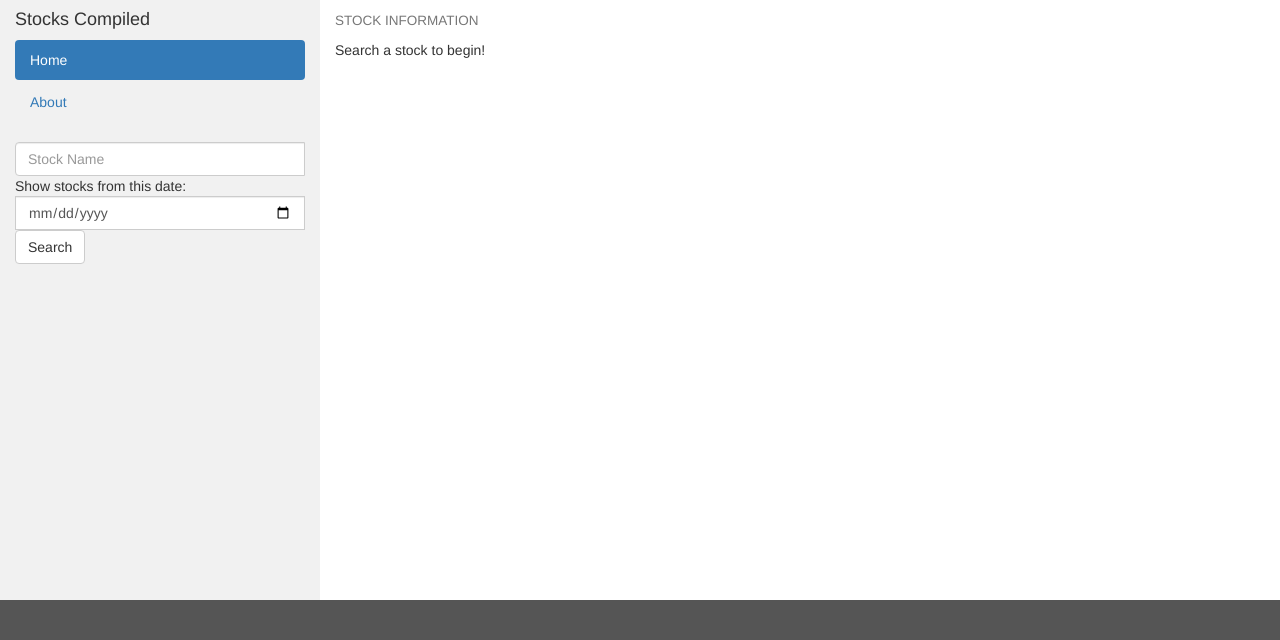
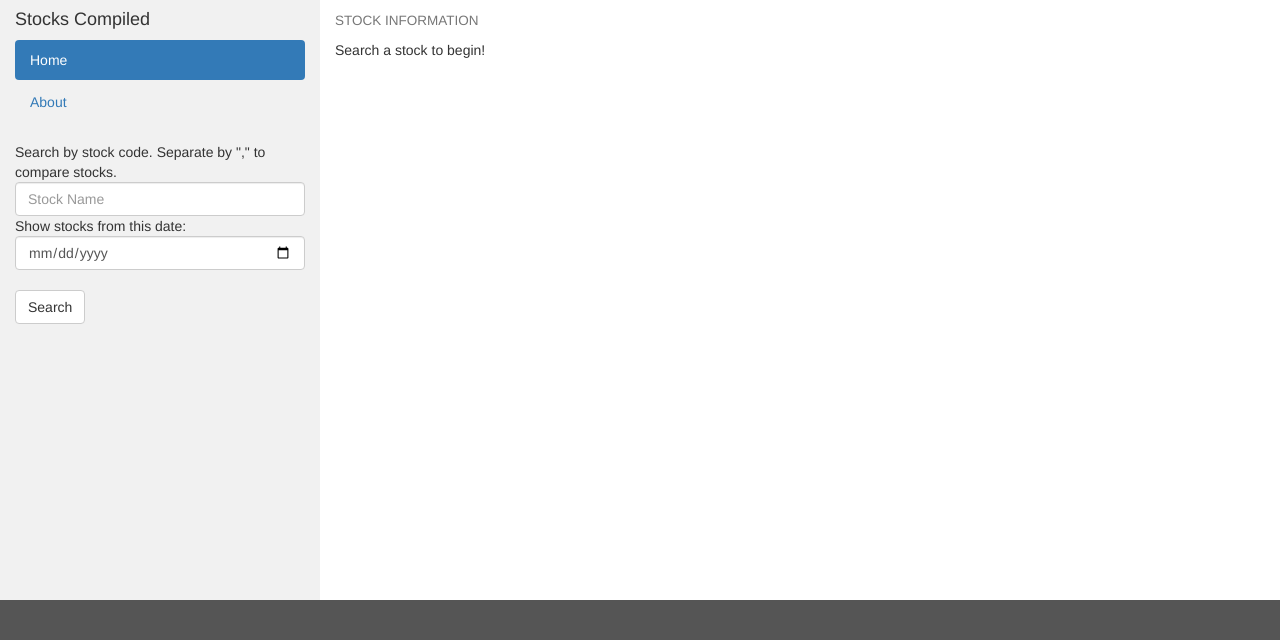
Before and after one commit to rigotre7/StockWebsite, a Django app: page / in a window 1280 px wide. Shown: the top 640 px of the page. Run offline with Django 3.2, Linux system fonts and the light colour scheme; parts of the project's set-up code (start-up, migrations or seed data) failed here and were passed over; some libraries are stand-ins or nearby versions.

Commit message:
can now search and compare more than one stock

```diff
--- a/home/templates/home/header.html
+++ b/home/templates/home/header.html
@@ -48,14 +48,12 @@
         <li class="active"><a href="#section1">Home</a></li>
         <li><a href="#section2">About</a></li>
       </ul><br>
-      <div class="input-group">
+      <div class="form-group">
+        Search by stock code. Separate by "," to compare stocks.
         <form role="search" action="/graph/">
-          <div class="form-group">
-            <input type="text" class="form-control" placeholder="Stock Name" name="name" required>
-            Show stocks from this date:
-            <input type="date" class="form-control" name="date" min="2000-01-02" required><br>
-
-          </div>
+          <input type="text" class="form-control" placeholder="Stock Name" name="name" required>
+          Show stocks from this date:
+          <input type="date" class="form-control" name="date" min="2000-01-02" required><br>
           <button type="submit" class="btn btn-default">Search</button>
         </form>
       </div>
--- a/home/views.py
+++ b/home/views.py
@@ -5,7 +5,7 @@ from django.http import HttpResponse
 import matplotlib as mpl
 mpl.use('Agg') # Required to redirect locally
 import matplotlib.pyplot as plt
-import datetime as dt
+from datetime import datetime as dt
 import plotly.plotly as py
 import plotly.tools as tls
 from plotly.graph_objs import *
@@ -18,17 +18,20 @@ def index(request):
     return render(request, 'home/home.html')
 
 def get_image(request):
-    #pdb.set_trace()
+    #get the name and date of the stock below
+
     stock = request.GET.get("name")
+    stockNames = stock.split(",")
+    numStocksToCompare = len(stock.split(','))
     d = request.GET.get('date')
+
     d = d.replace('-', "")
-    print(d)
+
     stock_price_url = 'https://www.quandl.com/api/v3/datatables/WIKI/PRICES.json?ticker=+stock+&date.gte=dt&qopts.columns=date,close&api_key=-2H8WyYB8b7FaCshLLTN'
 
     date = []
     price = []
 
-    #stock_price_url = stock_price_url.replace("")
     stock_price_url = stock_price_url.replace("+stock+", stock)
     stock_price_url = stock_price_url.replace("dt", d)
     source_code = urllib.request.urlopen(stock_price_url).read().decode()
@@ -37,27 +40,52 @@ def get_image(request):
     json_datatable = json_root["datatable"]
     json_data = json_datatable["data"]
 
-    for day in json_data:
-        date.append(dt.datetime.strptime(day[0], '%Y-%m-%d'))
-        price.append(day[1])
+    d = json_data[0]
+    startDate = dt.strptime(d[0], '%Y-%m-%d')
 
-    plt.plot_date(date, price, '-')
+    #if there are more than one stocks to compare
+    if numStocksToCompare >1:
+        for day in json_data:
+            #populate lists with all the data
+            date.append(dt.strptime(day[0], '%Y-%m-%d'))
+            price.append(day[1])
 
+        end = len(date)/numStocksToCompare
+        start = 0
+
+        for x in range (0, numStocksToCompare):
+            #split the list data for the respective
+            datesFinal = date[int(start):int(end)]
+            pricesFinal = price[int(start):int(end)]
+
+            #pdb.set_trace()
+            plt.plot_date(datesFinal, pricesFinal, '-')
+            start = end
+            end = end+end
+
+
+
+    else:
+        #store the price and date information for each day
+        for day in json_data:
+            date.append(dt.strptime(day[0], '%Y-%m-%d'))
+            price.append(day[1])
+
+        plt.plot_date(date, price, '-', label = "Google")
+
+
+    #plt.legend()
     plt.xlabel('Date')
     plt.ylabel('Price')
     plt.title(stock.upper() + " Stock")
 
+
+
+
+
+    #finally, we create plotly figure
     mpl_fig = plt.gcf()
     py_fig = tls.mpl_to_plotly(mpl_fig, verbose=True)
     py.iplot_mpl(mpl_fig, filename='graph')
 
     return render(request, 'home/graph.html')
-
-
-    #f = io.BytesIO()
-    #plt.savefig(j, format="png")    #save the plot to the BytesIO stream implementation
-    #plt.clf()
-
-    ##Add the contents of the cStringIO object to the response, matching the
-    #mime type with the plot format (in this case, PNG) and return
-    #return HttpResponse(f.getvalue(), content_type="image/png")
```
